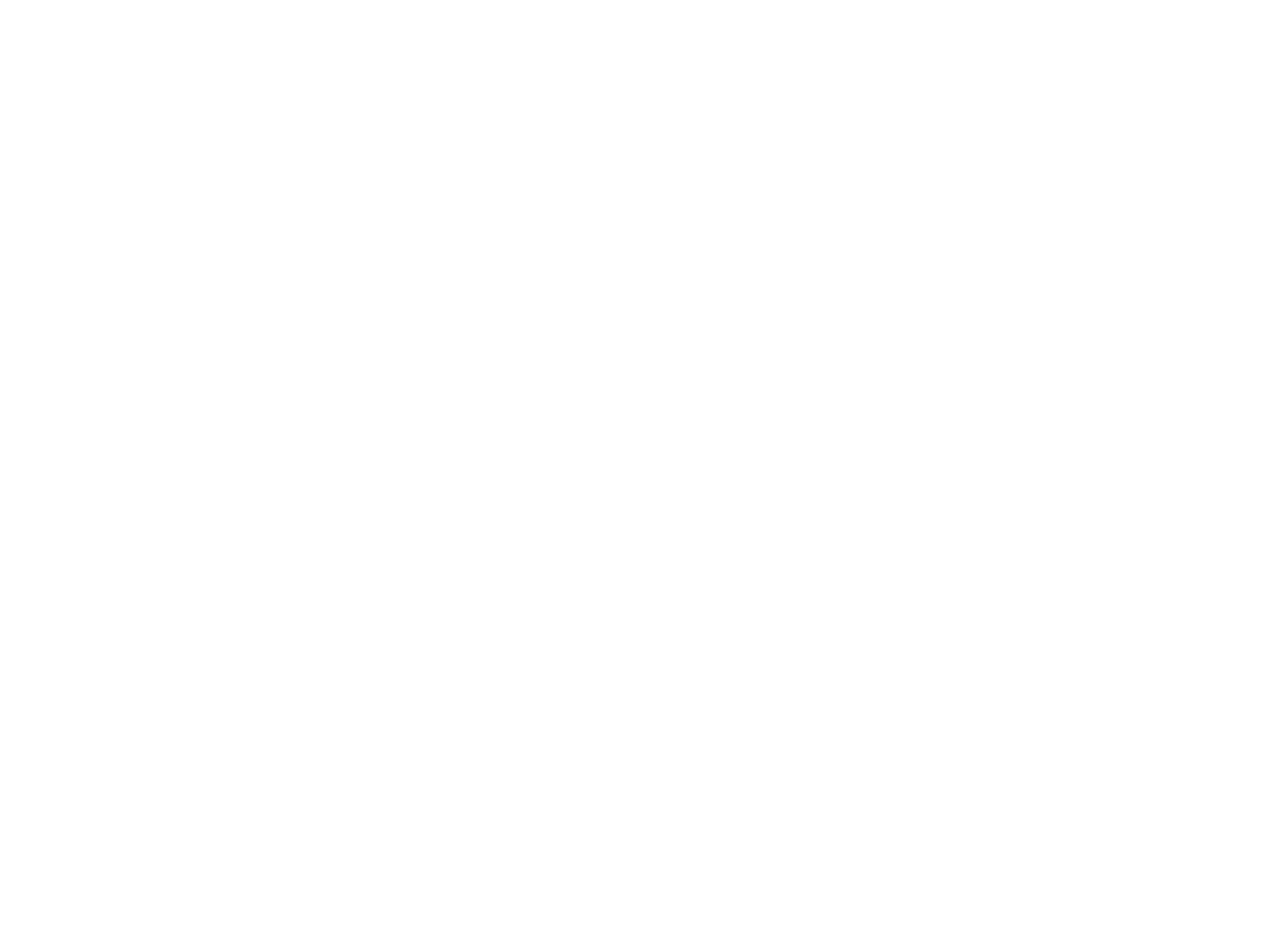
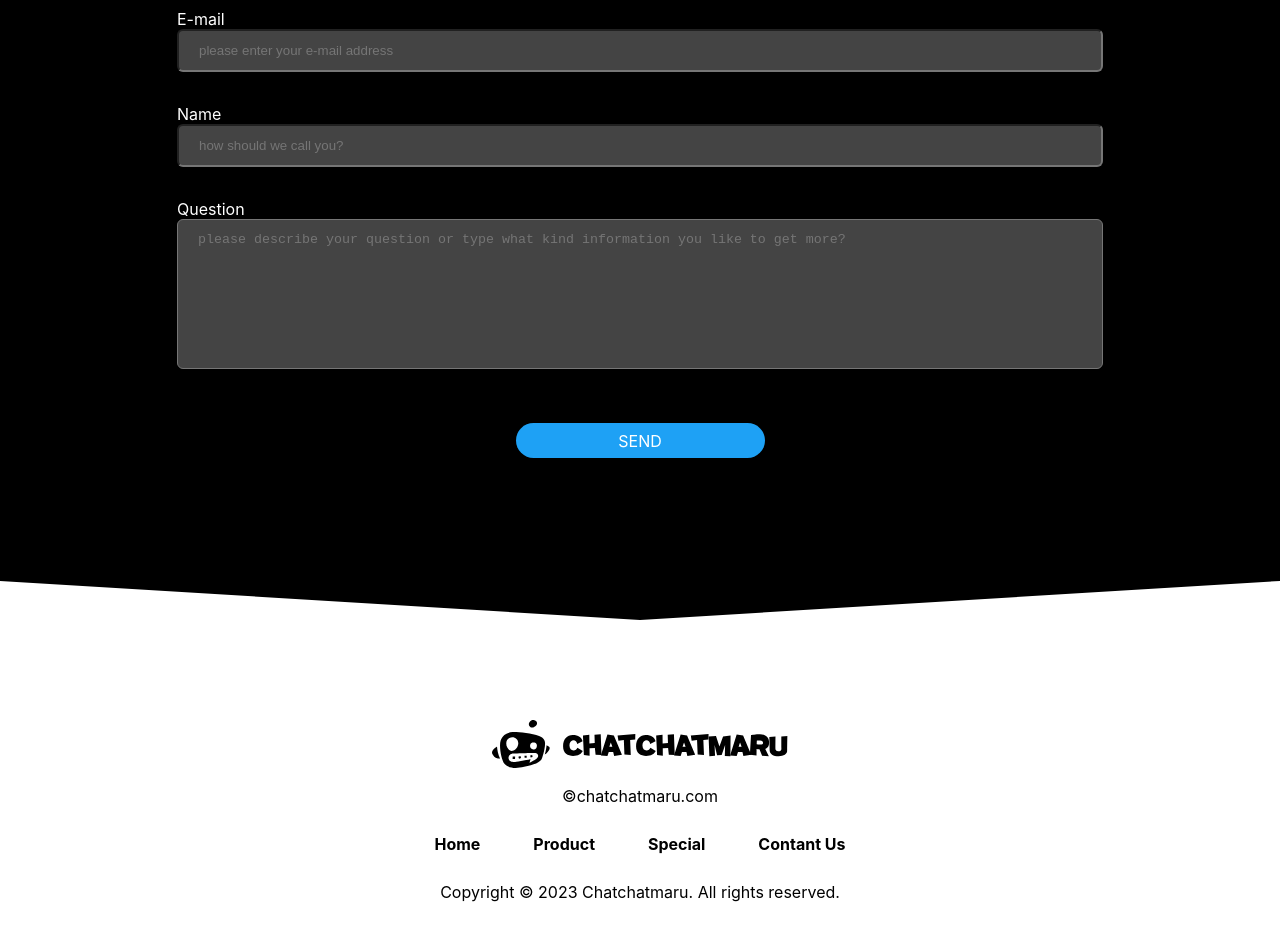
Before and after one commit to Martin-Lai/chatchatmaru-web, a React (Create React App) app: page / in a window 1280 px wide. Shown: the part 3380-4320 px from the top of the page. Before the commit the page ends 3200 px from the top, so only its background shows below. Built offline with nearby package versions, Linux system fonts and the light colour scheme.

Commit message:
feat: 🎸 Added Footer anchor function
All four buttons in the Footer component now anchors to the correct
section when clicked

```diff
--- a/src/App.tsx
+++ b/src/App.tsx
@@ -11,15 +11,23 @@
   const homeRef = useRef<HTMLDivElement>(null);
   const productRef = useRef<HTMLDivElement>(null);
   const specialRef = useRef<HTMLDivElement>(null);
+  const contactRef = useRef<HTMLDivElement>(null);
 
   const goToSection = (sectionAnchor: HTMLDivElement | null)=>{
     sectionAnchor?.scrollIntoView({behavior: "smooth"})
   };
   return (
     <div id={'mainContainer'}>
-      <HomeSection ref={homeRef}  goToContactUs={()=>{goToSection(specialRef.current)}}/>
-      <ProductSection ref={productRef} goToContactUs={()=>{goToSection(specialRef.current)}}/>
+      <HomeSection ref={homeRef}  goToContactUs={()=>{goToSection(contactRef.current)}}/>
+      <ProductSection ref={productRef} goToContactUs={()=>{goToSection(contactRef.current)}}/>
       <SpecialSection ref={specialRef}/>
+      <Contact ref={contactRef}/>
+      <Footer
+        goToHome={()=>{goToSection(homeRef.current)}}
+        goToProduct={()=>{goToSection(productRef.current)}}
+        goToSpecial={()=>{goToSection(specialRef.current)}}
+        goToContactUs={()=>{goToSection(contactRef.current)}}
+        />
     </div>
   );
 }
--- a/src/component/Contact/index.tsx
+++ b/src/component/Contact/index.tsx
@@ -1,8 +1,9 @@
+import { forwardRef } from "react";
 import style from "./style.module.css"
 
-const Contact = () => {
+const Contact = forwardRef<HTMLDivElement>((props, ref) => {
     return(
-        <div className={style.container}>
+        <div className={style.container} ref={ref}>
             <div className={style.flex_col}>
                 <div style={{fontSize:'24px',fontWeight:'600'}}>Contact us for more information</div>
                 <div style={{textAlign:'center',margin:'20px 0'}}>Please left your e-mail and question, we will contact you as soon as possible</div>
@@ -19,6 +20,6 @@
             </div>
         </div>
     );
-};
+});
 
 export default Contact;
--- a/src/component/Footer/index.tsx
+++ b/src/component/Footer/index.tsx
@@ -1,17 +1,24 @@
 import style from "./style.module.css";
 import logo from "../../images/logo.svg"
 
-const Footer = () => {
+interface FooterProps{
+    goToHome: ()=>void,
+    goToProduct: ()=>void,
+    goToSpecial: ()=>void,
+    goToContactUs: ()=>void
+}
+
+const Footer = (props:FooterProps) => {
     return(
         <div className={style.container}>
             <div className={style.flex_col}>
                 <img src={logo} alt="logo" />
                 <div style={{paddingTop:'18px'}}>©chatchatmaru.com</div>
                 <div className={style.flex_row}>
-                    <div>Home</div>
-                    <div>Product</div>
-                    <div>Special</div>
-                    <div>Contant Us</div>
+                    <div onClick={props.goToHome}>Home</div>
+                    <div onClick={props.goToProduct}>Product</div>
+                    <div onClick={props.goToSpecial}>Special</div>
+                    <div onClick={props.goToContactUs}>Contant Us</div>
                 </div>
                 <div style={{textAlign:'center'}}>Copyright © 2023 Chatchatmaru. All rights reserved.</div>
             </div>
```
